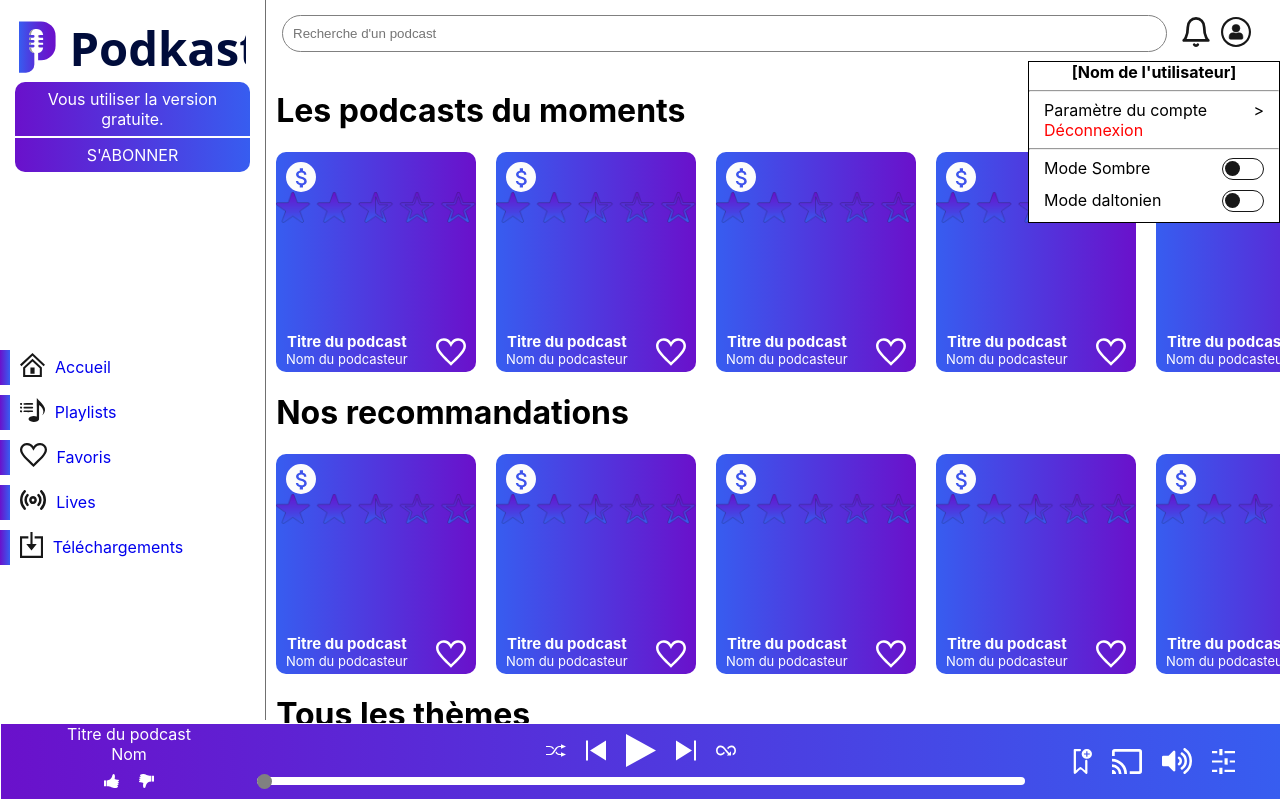
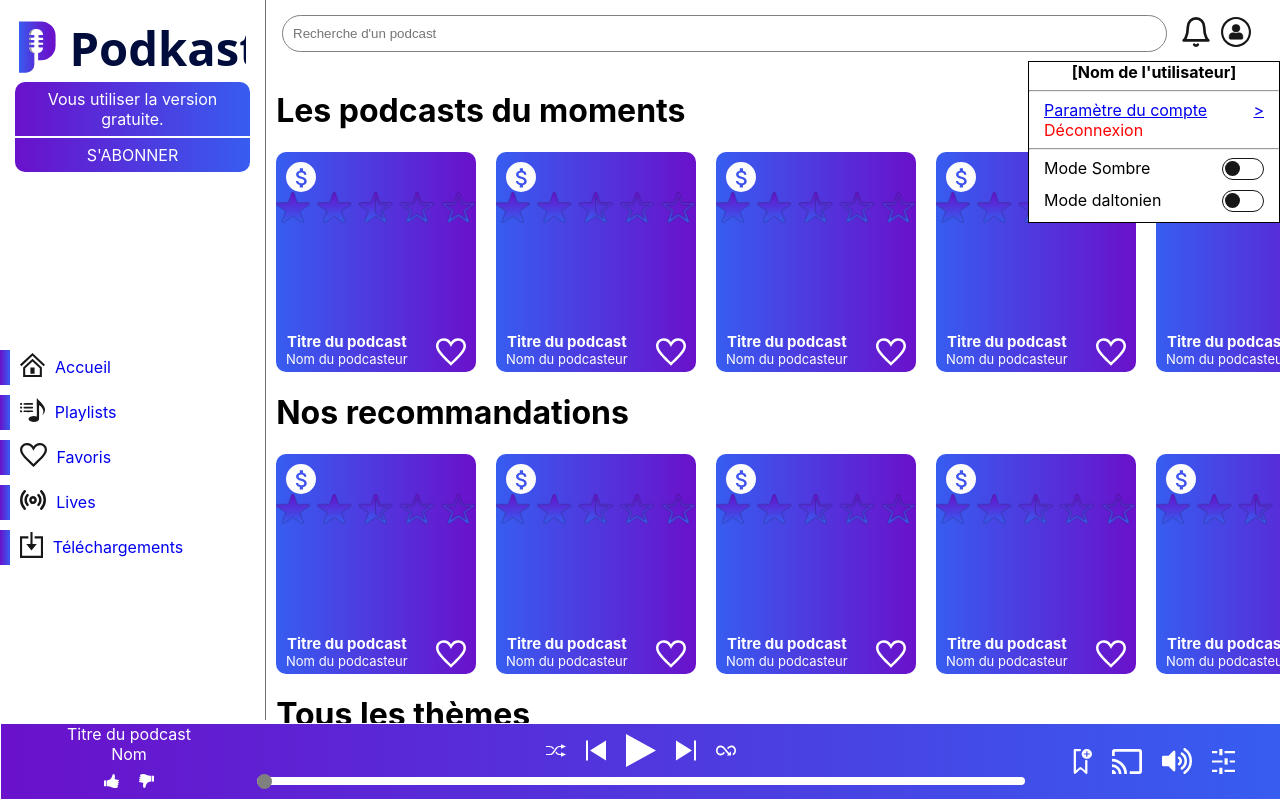
Before and after one commit to LeoPhilip33/odio_concept, a React (Create React App) app: page /accueil in a window 1280 px wide. Shown: the top 800 px of the page. Built offline with nearby package versions, Linux system fonts and the light colour scheme; grey boxes are pictures that could not be loaded.

Commit message:
pull leo

```diff
--- a/src/App.js
+++ b/src/App.js
@@ -10,6 +10,8 @@ import FavorisPage from './pages/Favoris/';
 import LivesPage from './pages/Lives/';
 import PlaylistsPage from './pages/Playlists/';
 import TelechargementPage from './pages/Telechargement/';
+import ParametreComptePage from './pages/parametres/';
+
 
 
 
@@ -51,6 +53,10 @@ class App extends Component {
             <Route path="/telechargement">
               <TelechargementPage />
             </Route>
+            <Route path="/parametre_compte">
+              <ParametreComptePage />
+            </Route>
+
             <Route path="/">
               <RegistrationPage />
             </Route>
--- a/src/components/modaleTopBarre/index.js
+++ b/src/components/modaleTopBarre/index.js
@@ -1,4 +1,5 @@
 import React, { Component } from 'react';
+import { Link } from 'react-router-dom';
 
 import './modaleTopBarre.css';
 
@@ -11,10 +12,10 @@ class ModaleTopBarre extends Component {
         </div>
         <hr></hr>
         <div>
-          <div className="displayflex_modale_top_barre">
+          <Link to="/parametre_compte" className="displayflex_modale_top_barre">
             <div> Paramètre du compte </div>
             <div className="fleche_param_compte_topbarre"> ></div>
-          </div>
+          </Link>
           <div className="color_deconnexion_param_compte">
             Déconnexion
           </div>
--- a/src/pages/Playlists/index.js
+++ b/src/pages/Playlists/index.js
@@ -1,5 +1,7 @@
 import React from 'react'
 import Main_APP from '../main_app/Main_app'
+import ContainerApp from '../../components/containerApp/ContainerApp'
+
 
 const PlaylistsPage = () => {
     return (
--- a/src/pages/parametres/index.js
+++ b/src/pages/parametres/index.js
@@ -1,6 +1,6 @@
 import React from 'react'
 
-const Parametres = () => {
+const ParametreComptePage = () => {
     return (
         <div>
             Paramètres
@@ -8,4 +8,4 @@ const Parametres = () => {
     )
 }
 
-export default Parametres;
+export default ParametreComptePage;
```
